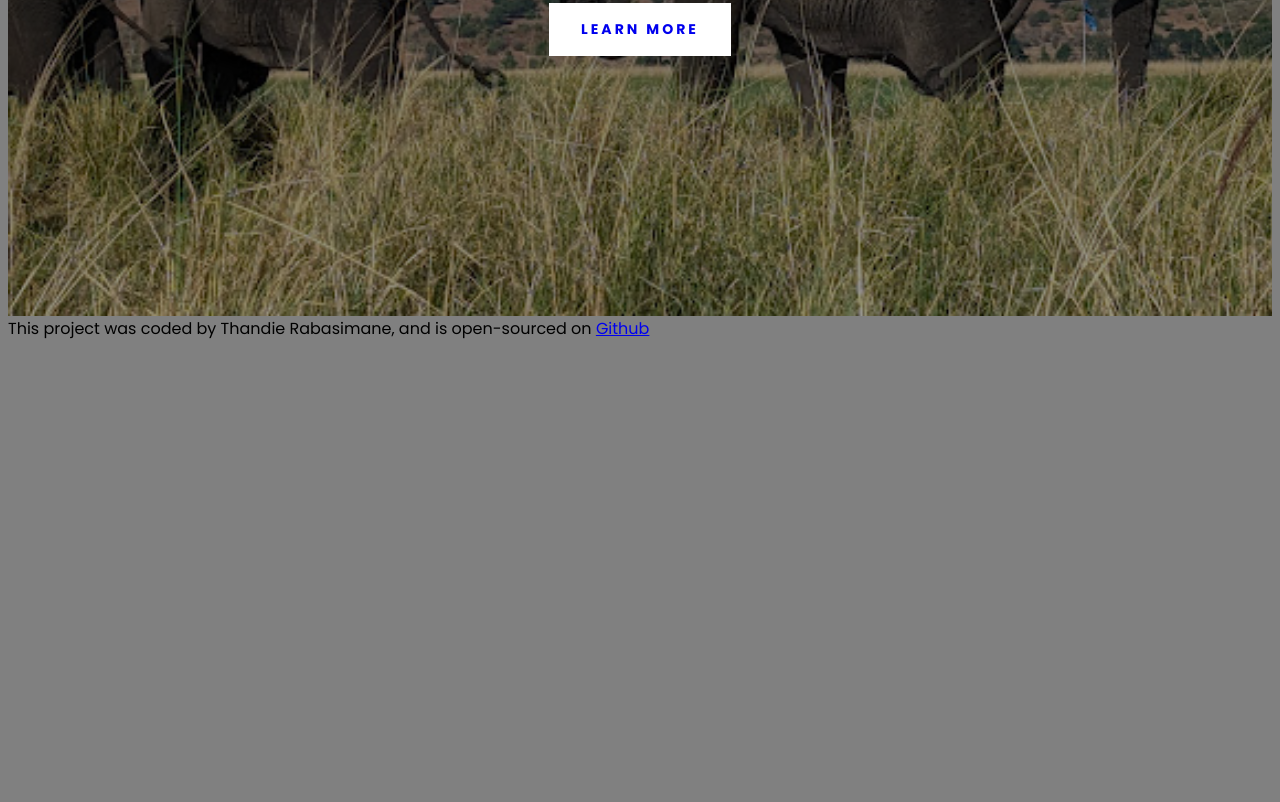
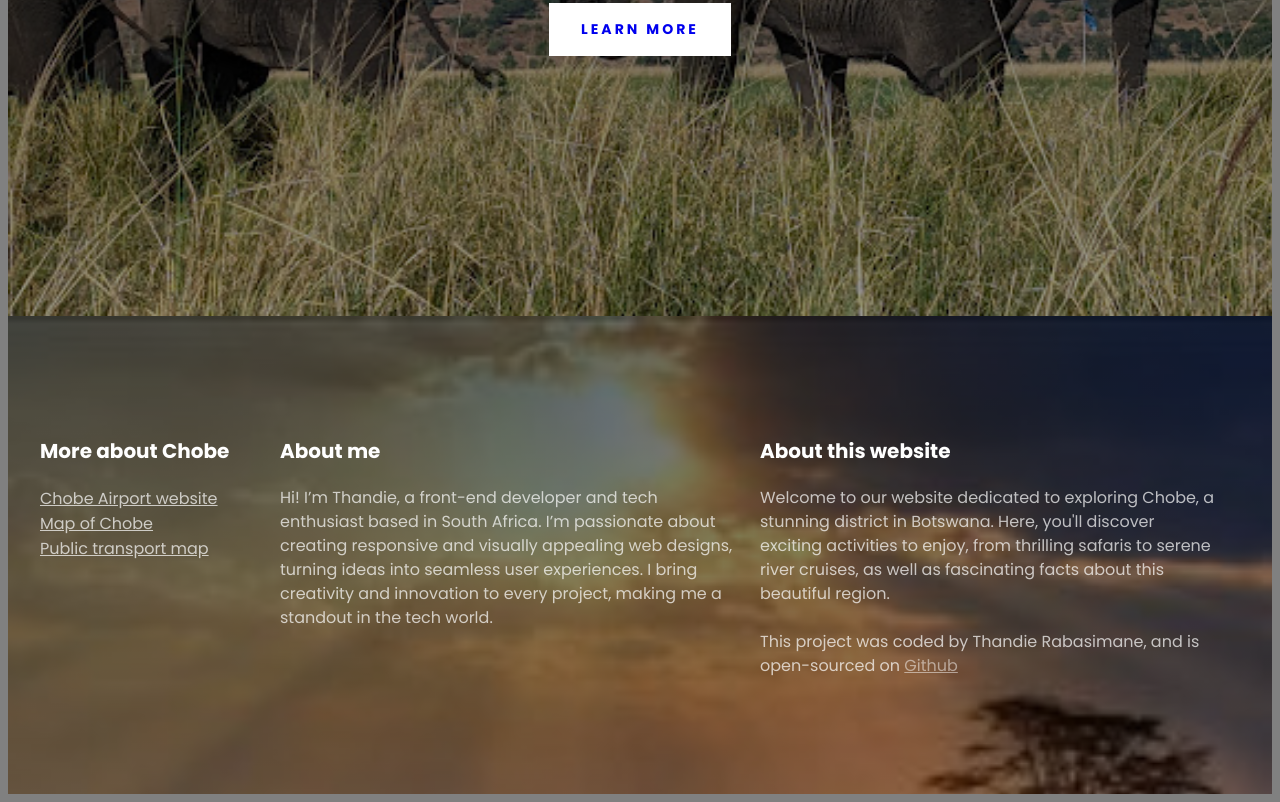
Before and after one commit to thandierab/chobe-travel-project, a plain HTML site: page index.html in a window 1280 px wide. Shown: the part 553-1355 px from the top of the page. Before the commit the page ends 902 px from the top, so only its background shows below. Drawn offline with Linux system fonts and the light colour scheme.

Commit message:
Added footer

```diff
--- a/index.html
+++ b/index.html
@@ -26,8 +26,55 @@
       </header>
 
       <footer>
-        This project was coded by Thandie Rabasimane, and is open-sourced on
-        <a href="https://github.com/thandierab/chobe-travel-project">Github</a>
+        <section class="grid">
+          <div>
+            <h3>More about Chobe</h3>
+            <ul>
+              <li>
+                <a href="https://www.caab.co.bw/kasane-international-airport/"
+                  >Chobe Airport website</a
+                >
+              </li>
+              <li>
+                <a href="https://maps.app.goo.gl/h5KySEpXZh5bPyeF9"
+                  >Map of Chobe</a
+                >
+              </li>
+              <li>
+                <a href="https://maps.app.goo.gl/h5KySEpXZh5bPyeF9"
+                  >Public transport map</a
+                >
+              </li>
+            </ul>
+          </div>
+
+          <div>
+            <h3>About me</h3>
+            <p>
+              Hi! I’m Thandie, a front-end developer and tech enthusiast based
+              in South Africa. I’m passionate about creating responsive and
+              visually appealing web designs, turning ideas into seamless user
+              experiences. I bring creativity and innovation to every project,
+              making me a standout in the tech world.
+            </p>
+          </div>
+
+          <div>
+            <h3>About this website</h3>
+            <p>
+              Welcome to our website dedicated to exploring Chobe, a stunning
+              district in Botswana. Here, you'll discover exciting activities to
+              enjoy, from thrilling safaris to serene river cruises, as well as
+              fascinating facts about this beautiful region.
+              <br /><br />
+              This project was coded by Thandie Rabasimane, and is open-sourced
+              on
+              <a href="https://github.com/thandierab/chobe-travel-project"
+                >Github</a
+              >
+            </p>
+          </div>
+        </section>
       </footer>
     </div>
   </body>
--- a/src/style.css
+++ b/src/style.css
@@ -52,6 +52,55 @@ header a {
   display: inline-block;
 }
 
+.grid {
+  display: grid;
+  grid-template-columns: 1fr 2fr 2fr;
+}
+
+section {
+  max-width: 1200px;
+  margin: 0 auto;
+}
+
+footer {
+  color: white;
+  background-image: linear-gradient(rgba(0, 0, 0, 0.6), rgba(0, 0, 0, 0.4)),
+    url("../images/sunset.jpg");
+  background-repeat: no-repeat;
+  background-size: cover;
+  align-items: center;
+  padding: 100px 0;
+}
+
+footer h3 {
+  font-size: 700;
+  font-size: 20px;
+  line-height: 30px;
+}
+
+footer p {
+  font-size: 400;
+  font-size: 16px;
+  opacity: 0.7;
+  margin-right: 20px;
+  line-height: 24px;
+}
+
+footer ul {
+  padding: 0;
+}
+
+footer li {
+  list-style: none;
+  margin: 0;
+  padding: 0;
+}
+
+footer a {
+  color: white;
+  opacity: 0.7;
+}
+
 @media (max-width: 900px) {
   header {
     padding: 60px 0;
```
